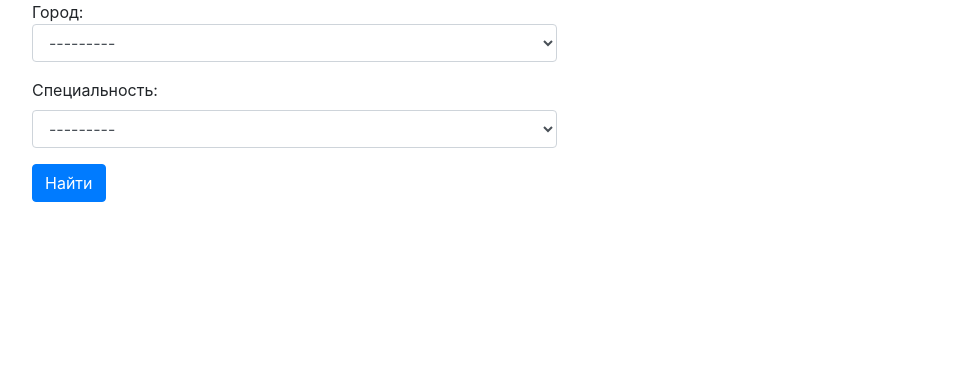
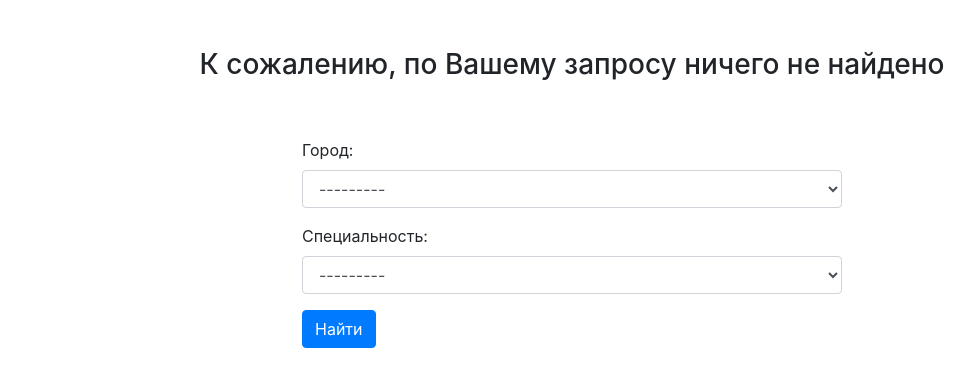
Before and after one commit to pdef80/django_sec_proj_scraping_service, a Django app: page /home/ in a window 1280 px wide. Shown: the part 56-443 px from the top of the page, without its empty margins (68-1043 px from the left). Run offline with Django 3.2, Linux system fonts and the light colour scheme; tables that the repository leaves empty hold one stand-in row (values such as "Sample post"); some libraries are stand-ins or nearby versions.

Commit message:
made all sets in find form

```diff
--- a/src/scraping/templates/scraping/home.html
+++ b/src/scraping/templates/scraping/home.html
@@ -18,11 +18,18 @@
           </div>
       </div>
     </div>
+    {% empty %}
+    <div class="row mt-5">
+        <div class="col-md-12 mx-auto">
+            <h3 class="text-center"> К сожалению, по Вашему запросу ничего не найдено </h3>
+        </div>
+    </div>
     {% endfor %}
-<div class="row mx-auto">
-    <div class="col-md-6">
+
+<div class="row mt-5">
+    <div class="col-md-6 mx-auto">
           <form method="GET" action="">
-            <div class="form-group>
+            <div class="form-group">
                 {{ form.as_p }}
             </div>
             <button type="submit" class="btn btn-primary">Найти</button>
```
